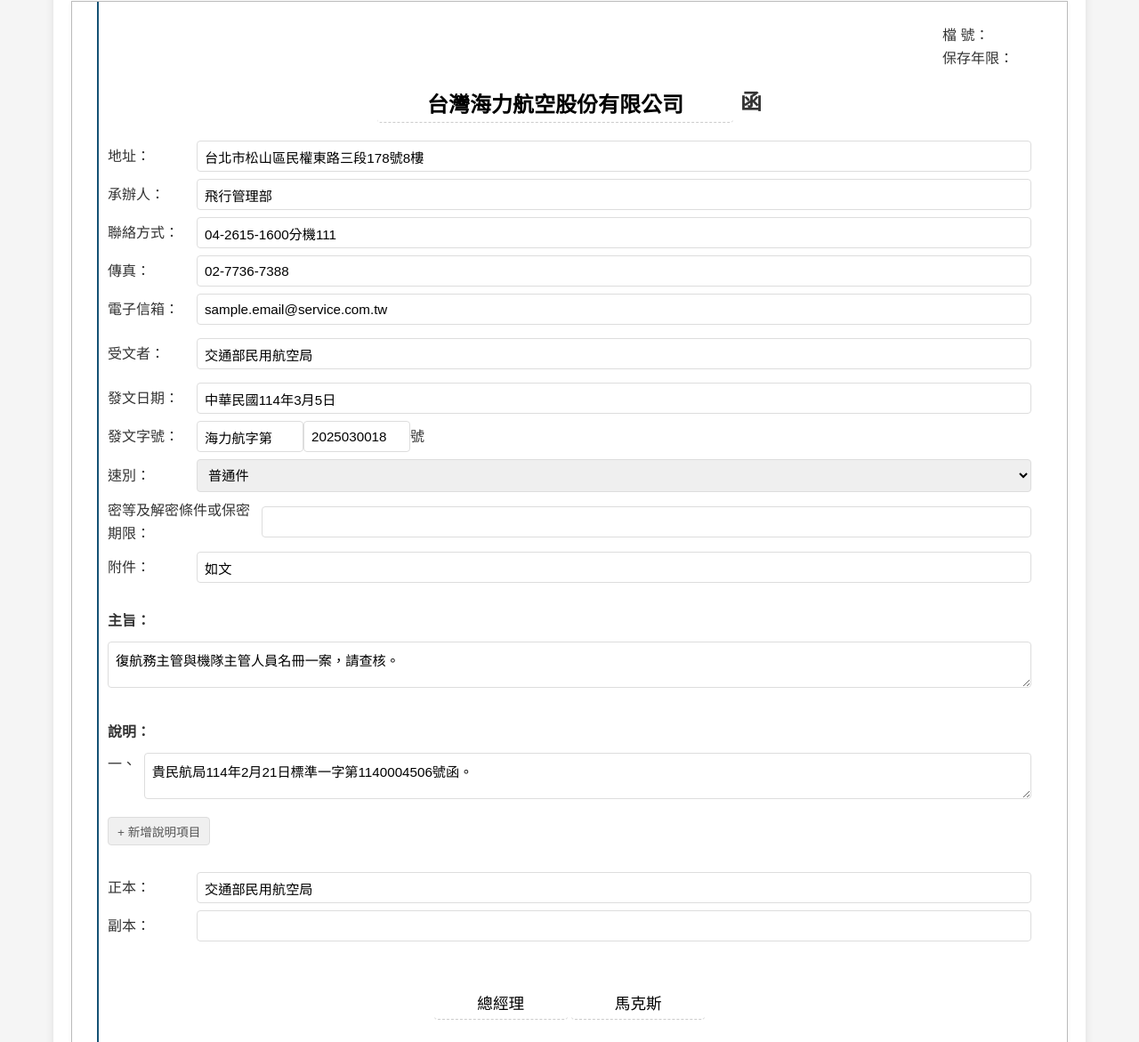
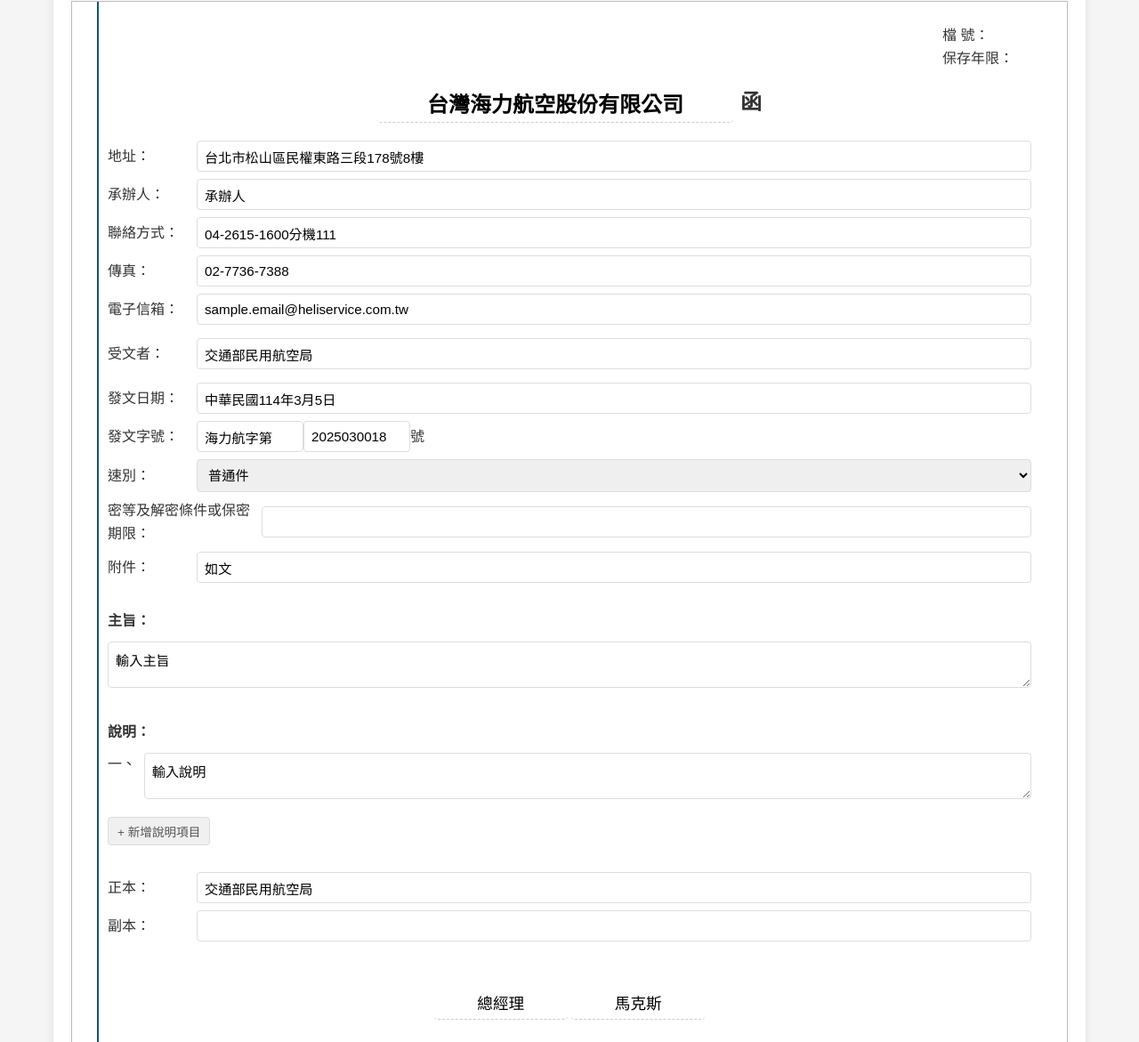
Before and after one commit to Paulumo/emis, a website: page public/index.html in a window 1280 px wide. Shown: the part 214-1385 px from the top of the page at 89% size. Drawn offline with Linux system fonts and the light colour scheme.

Commit message:
Initial commit

```diff
--- a/public/index.html
+++ b/public/index.html
@@ -41,7 +41,7 @@
                 </div>
                 <div class="info-row">
                   <span class="info-label">承辦人：</span>
-                  <input type="text" id="contact" name="contact" value="飛行管理部">
+                  <input type="text" id="contact" name="contact" value="承辦人">
                 </div>
                 <div class="info-row">
                   <span class="info-label">聯絡方式：</span>
@@ -53,7 +53,7 @@
                 </div>
                 <div class="info-row">
                   <span class="info-label">電子信箱：</span>
-                  <input type="text" id="email" name="email" value="sample.email@service.com.tw">
+                  <input type="text" id="email" name="email" value="sample.email@heliservice.com.tw">
                 </div>
               </div>
 
@@ -97,7 +97,7 @@
             <div class="document-body">
               <div class="subject-section">
                 <div class="section-title">主旨：</div>
-                <textarea id="subject" name="subject" rows="2" required>復航務主管與機隊主管人員名冊一案，請查核。</textarea>
+                <textarea id="subject" name="subject" rows="2" required>輸入主旨</textarea>
               </div>
 
               <div class="explanation-section">
@@ -105,7 +105,7 @@
                 <div id="explanationItems">
                   <div class="explanation-item">
                     <div class="item-number">一、</div>
-                    <textarea class="item-content" rows="2">貴民航局114年2月21日標準一字第1140004506號函。</textarea>
+                    <textarea class="item-content" rows="2">輸入說明</textarea>
                   </div>
                 </div>
                 <button type="button" id="addExplanationItem" class="add-item-btn">+ 新增說明項目</button>
@@ -173,7 +173,7 @@
     </div>
 
     <footer>
-      <p>© 2025 Taiwan E-Missive Converter - For governmental use</p>
+      <p>© 2025 Taiwan E-Missive Generator - For PMO use</p>
     </footer>
   </div>
 
```
